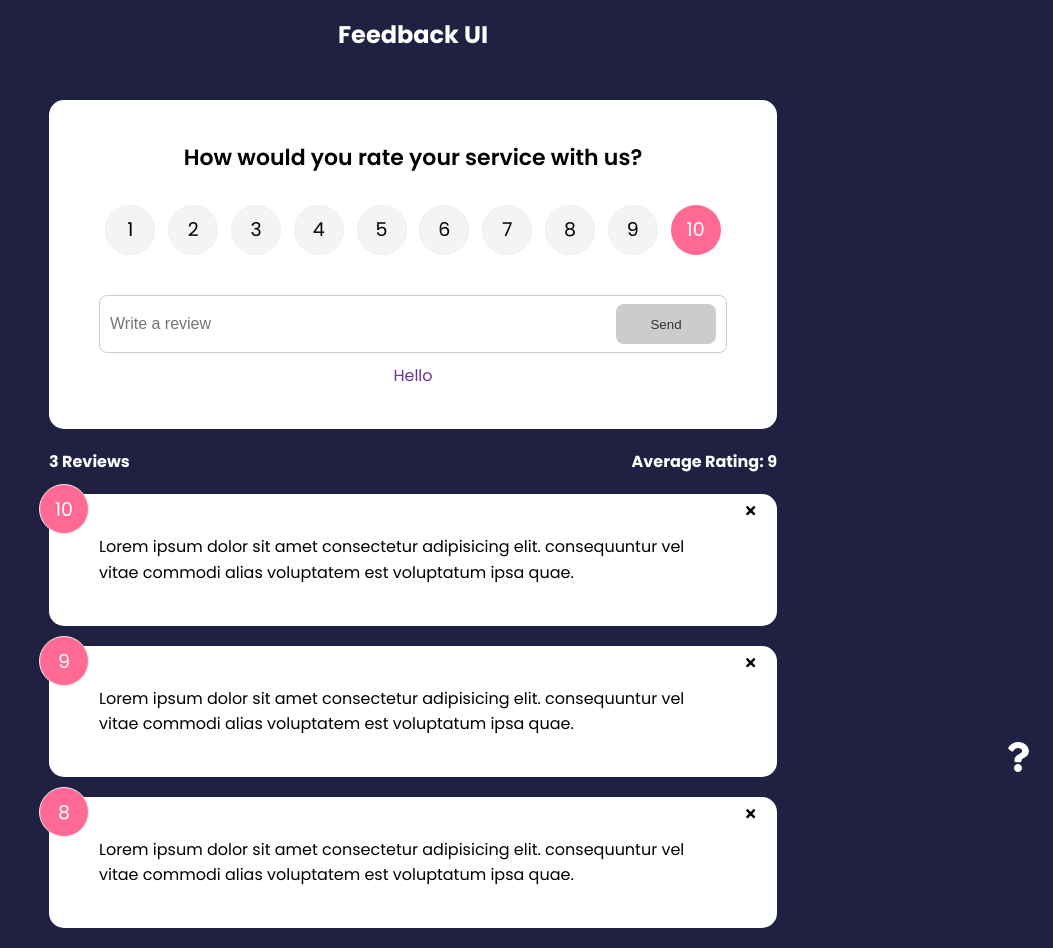
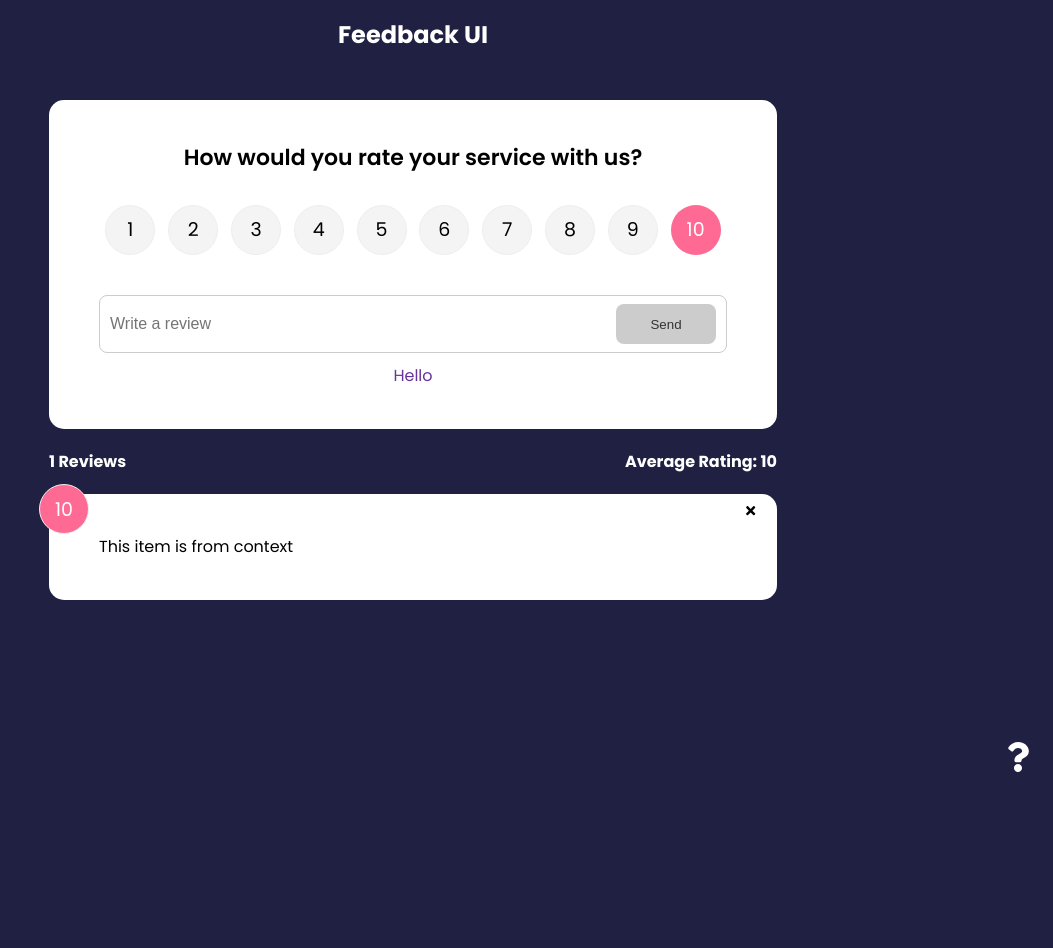
Before and after one commit to JenniferSchutzman/feedback-app, a React (Create React App) app: page / in a window 1280 px wide. Shown: the whole page, without its empty margins (227-1280 px from the left). After the commit the page ends 800 px from the top, so only its background shows below. Built offline with nearby package versions, Linux system fonts and the light colour scheme.

Commit message:
FeedbackList and FeedbackStats to FeedbackContext global state

```diff
--- a/src/App.js
+++ b/src/App.js
@@ -8,6 +8,9 @@
 import FeedbackForm from "./components/FeedbackForm";
 import AboutPage from "./pages/AboutPage";
 import AboutIconLink from "./components/AboutIconLink";
+// to use context, you have to...
+// ->  bring in the Provider to use as the wrapper
+import { FeedbackProvider } from "./context/FeedbackContext";
 // import Post from "./components/Post";
 
 function App() {
@@ -30,6 +33,7 @@
   };
 
   return (
+    <FeedbackProvider>
       <Router>
         <Header />
         <div className="container">
@@ -45,7 +49,8 @@
                   <FeedbackForm handleAdd={addFeedback} />
                   <FeedbackStats feedback={feedback} />
                   <FeedbackList
-                  feedback={feedback}
+                    // removing feedback prop passing bc adding to global state with context isntead
+                    // feedback={feedback}
                     handleDelete={deleteFeedback}
                   />
                 </>
@@ -64,6 +69,7 @@
           <AboutIconLink />
         </div>
       </Router>
+    </FeedbackProvider>
   );
 }
 
--- a/src/components/FeedbackList.jsx
+++ b/src/components/FeedbackList.jsx
@@ -1,8 +1,15 @@
 import { motion, AnimatePresence } from "framer-motion";
+import { useContext } from "react";
 import PropTypes from "prop-types";
 import FeedbackItem from "./FeedbackItem";
+import FeedbackContext from "../context/FeedbackContext";
 
-function FeedbackList({ feedback, handleDelete }) {
+// function FeedbackList({ feedback, handleDelete }) {
+// removing feedback as a prop bc now getting from context instead - global state
+function FeedbackList({ handleDelete }) {
+  // here we can bring in anything in the FeedbackContext value prop
+  const { feedback } = useContext(FeedbackContext);
+
   if (!feedback || feedback.length === 0) {
     return <p>No feedback yet</p>;
   }
--- a/src/components/FeedbackStats.jsx
+++ b/src/components/FeedbackStats.jsx
@@ -1,6 +1,10 @@
 import PropTypes from "prop-types";
+import { useContext } from "react";
+import FeedbackContext from "../context/FeedbackContext";
 
-function FeedbackStats({ feedback }) {
+// function FeedbackStats({ feedback }) {
+function FeedbackStats() {
+  const { feedback } = useContext(FeedbackContext);
   // calculate ratings avg
   let average =
     feedback.reduce((acc, cur) => {
--- /dev/null
+++ b/src/context/FeedbackContext.js
@@ -0,0 +1,27 @@
+import { createContext, useState } from "react";
+
+const FeedbackContext = createContext();
+
+// we will pass in the children as an object to represent all of the components being pass in
+export const FeedbackProvider = ({ children }) => {
+  const [feedback, setFeedback] = useState([
+    {
+      id: 1,
+      text: "This item is from context",
+      rating: 10,
+    },
+  ]);
+  return (
+    // pass all of the the state from the children components with the value prop
+    <FeedbackContext.Provider
+      value={{
+        // feedback: feedback,
+        feedback,
+      }}
+    >
+      {children}
+    </FeedbackContext.Provider>
+  );
+};
+
+export default FeedbackContext;
```
Lines whose indentation alone changed are shown as unchanged.
